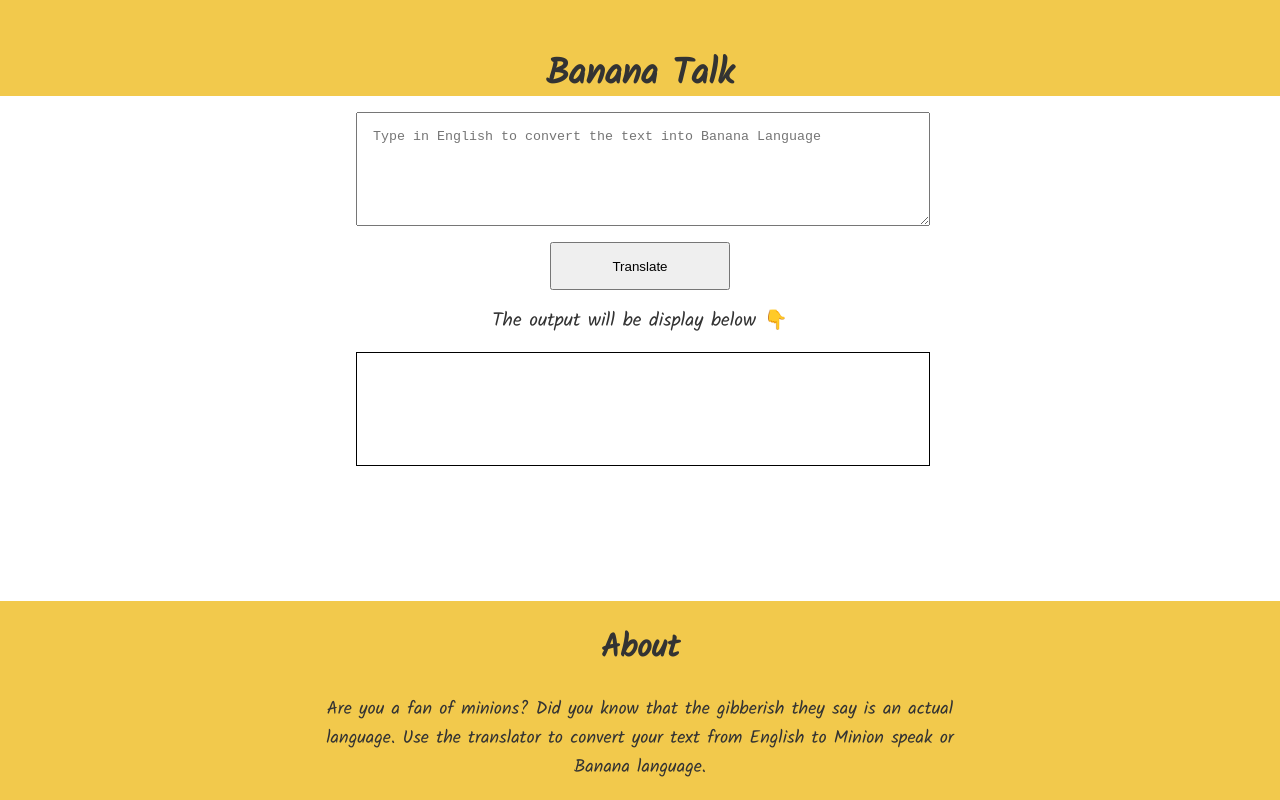
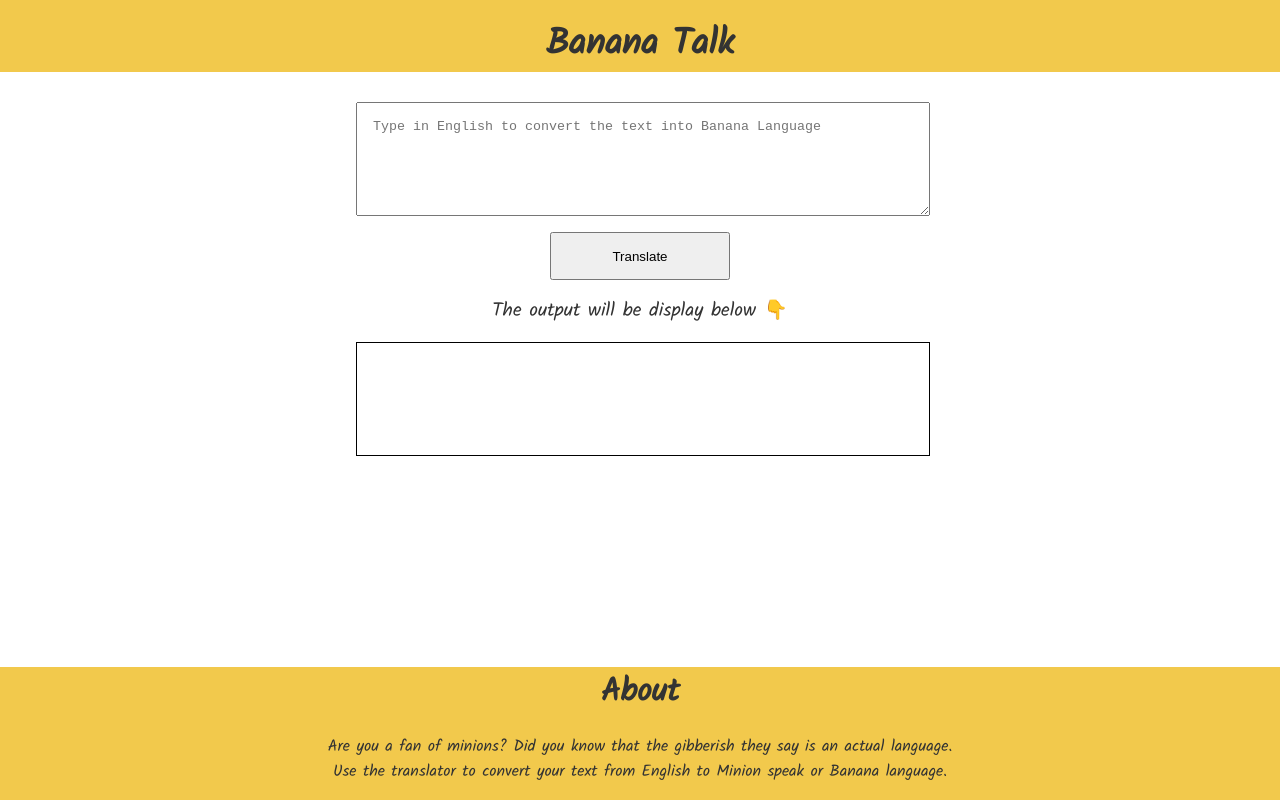
Before and after one commit to Shreyannsh/Banana-app, a plain HTML site: page index.html in a window 1280 px wide. Drawn offline with Linux system fonts and the light colour scheme.

Commit message:
feat: styling adjusted

```diff
--- a/index.html
+++ b/index.html
@@ -23,7 +23,7 @@
 </main>
 
 <footer>
-    <h1>About</h1>
+    <h1 style="margin:0rem 1rem">About</h1>
     <p>Are you a fan of minions? Did you know that the gibberish they say is an actual language. Use the translator to convert your text from English to Minion speak or Banana language.</p>
 </footer>
 <script src="app.js" type="text/javascript"></script>
--- a/style.css
+++ b/style.css
@@ -9,11 +9,11 @@ body{
 
 nav{
     background-color: #F2C94C;
-    height: 3rem;
+    height: 2.5rem;
     padding:1rem ;
-    padding-bottom: 2rem;
     font-size: x-large;
     text-align: center;
+    margin-bottom: 30px;
 }
 main{
     max-width: 600px;
@@ -52,5 +52,8 @@ footer{
 }
 p{
     padding:0rem 20rem;
-    font-size: large;
+    font-size:medium;
 }
+h1{
+margin:0rem 1rem
+}
```
